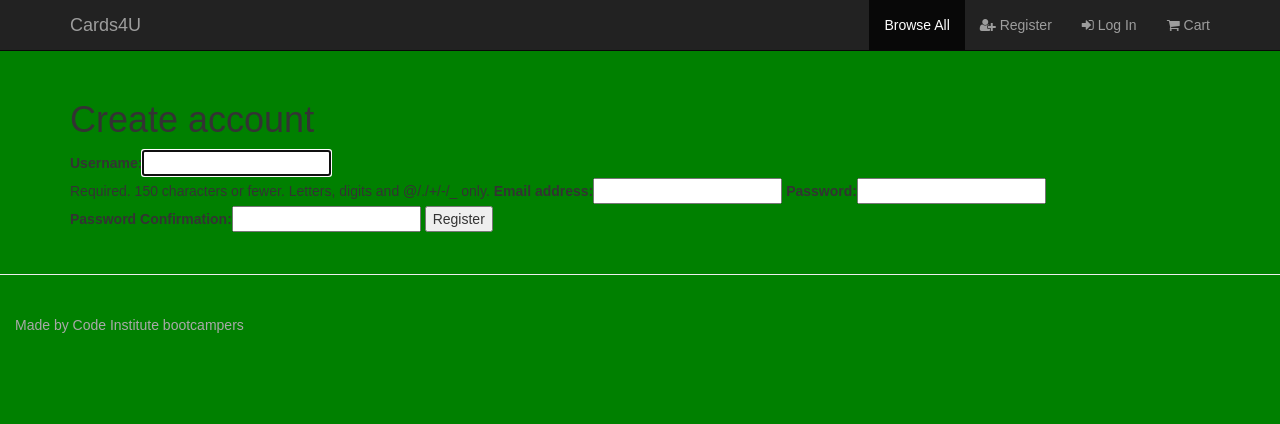
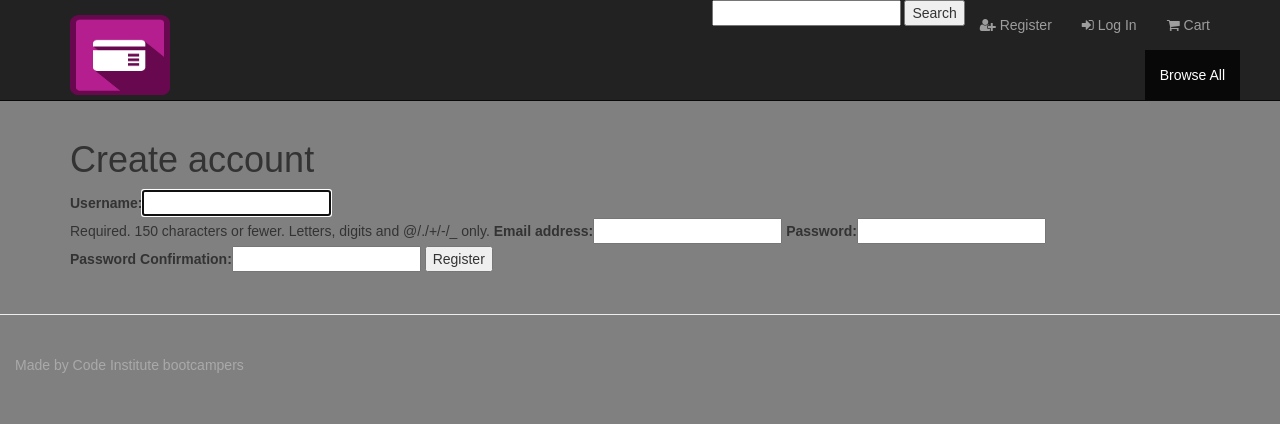
Before and after one commit to Code-Institute-Submissions/stream_3_project-1, a Django app: page /accounts/register in a window 1280 px wide. Shown: the top 424 px of the page. Run offline with Django 3.2, Linux system fonts and the light colour scheme; data that the repository does not hold is empty; some libraries are stand-ins or nearby versions.

Commit message:
nav bar updated

```diff
--- a/ecommerce_site/settings.py
+++ b/ecommerce_site/settings.py
@@ -170,6 +170,7 @@ EMAIL_PORT = 587
 EMAIL_HOST_USER = os.environ.get('EMAIL_HOST_USER')
 EMAIL_HOST_PASSWORD = os.environ.get('EMAIL_HOST_PASSWORD')
 # EMAIL_BACKEND = 'django.core.mail.backends.smtp.EmailBackend'
+EMAIL_BACKEND = 'django.core.mail.backends.console.EmailBackend'  #just added this in to get the reset password working through the console. Not working through gmail for some reason. Must delete this to get it working through gmail.
 
 
 STRIPE_PUBLISHABLE = os.getenv("STRIPE_PUBLISHABLE_KEY")
--- a/ecommerce_site/urls.py
+++ b/ecommerce_site/urls.py
@@ -16,7 +16,7 @@ Including another URLconf
 from django.conf.urls import url, include
 from django.contrib import admin
 from accounts.views import get_index
-# from products.views import all_products
+from cards.views import all_cards
 from accounts import urls as accounts_urls
 from cards import urls as cards_urls
 from categories import urls as categories_urls
@@ -28,7 +28,7 @@ from django.views import static
 
 urlpatterns = [
     url(r'^admin/', admin.site.urls),
-    url(r'^$', get_index, name="index"),
+    url(r'^$', all_cards, name="index"),
     url(r"^accounts/", include(accounts_urls)),
     url(r"^cards/", include(cards_urls)),
     url(r'^categories/', include(categories_urls)),
--- a/static/css/style.css
+++ b/static/css/style.css
@@ -1,12 +1,7 @@
 body {
    font-family: Arial;
-   padding-top: 80px;
-   background-color: green;
-}
-
-.navbar-nav>li>form {
-    padding-top: 15px;
-    padding-bottom: 15px;
+   padding-top: 120px;
+   background-color: grey;
 }
 
 footer {
--- a/templates/base.html
+++ b/templates/base.html
@@ -24,22 +24,16 @@
                     <span class="icon-bar"></span>
                     <span class="icon-bar"></span>
                 </button>
-                <a class="navbar-brand" href="#">Cards4U</a>
+                <a class="navbar-brand" href="{% url "index" %}"><img src="/media/images/logo.png" width="100px" height="80px" alt="logo"></a>
             </div>
             <div class="navbar-collapse collapse">
-                <ul class="nav navbar-nav navbar-right">
-                    <li class="active"><a href="#">Browse All</a></li>
-                    {% for category, subcategories in root_categories.items %}
-                    <li class="dropdown">
-                        <a href="#" class="dropdown-toggle" data-toggle="dropdown">{{ category.name }}<b class="caret"></b></a>
-                        <ul class="dropdown-menu">
-                            <li class="dropdown-header"><a href="{% url 'occasion' category.id %}">{{ category.name }}</a></li>
-                            {% for sub in subcategories %}
-                            <li><a href="{% url 'category' sub.id %}">{{ sub.name }}</a></li>
-                            {% endfor%}
-                        </ul>
+                <div class="nav navbar-nav navbar-right">
+                    <li>
+                        <form action="{% url "search" %}" method="get">
+                            <input type="text" name="q">
+                            <button type="submit">Search</button>
+                        </form>
                     </li>
-                    {% endfor %}
                     {% if user.is_authenticated %}
                         <li><a href="{% url 'profile' %}"><i class="fa fa-user"></i> Profile</a></li>
                         <li><a href="{% url 'logout' %}"><i class="fa fa-sign-out"></i> Log Out</a></li>
@@ -55,7 +49,24 @@
                             {% endif %}
                         </a>
                     </li>
-                </ul>
+
+                    <br>
+
+                    <div class="nav navbar-nav navbar-right">
+                        <li class="active"><a href="#">Browse All</a></li>
+                        {% for category, subcategories in root_categories.items %}
+                        <li class="dropdown">
+                            <a href="#" class="dropdown-toggle" data-toggle="dropdown">{{ category.name }}<b class="caret"></b></a>
+                            <ul class="dropdown-menu">
+                                <li class="dropdown-header"><a href="{% url 'occasion' category.id %}">{{ category.name }}</a></li>
+                                {% for sub in subcategories %}
+                                <li><a href="{% url 'category' sub.id %}">{{ sub.name }}</a></li>
+                                {% endfor%}
+                            </ul>
+                        </li>
+                        {% endfor %}
+                    </div>
+                </div>
             </div>
         </div>
     </nav>
```
Also changed, not shown: media/images/logo.png (added).
